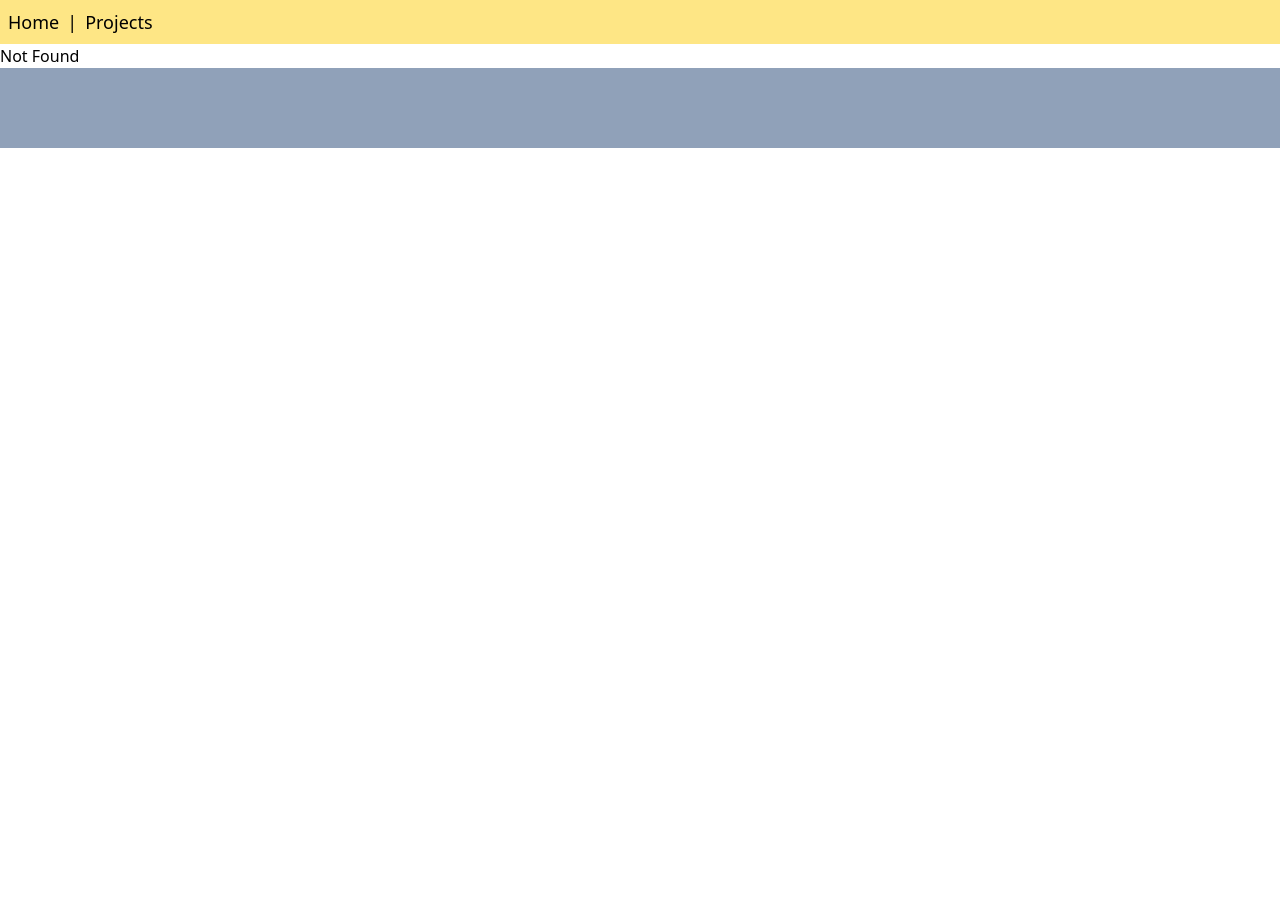
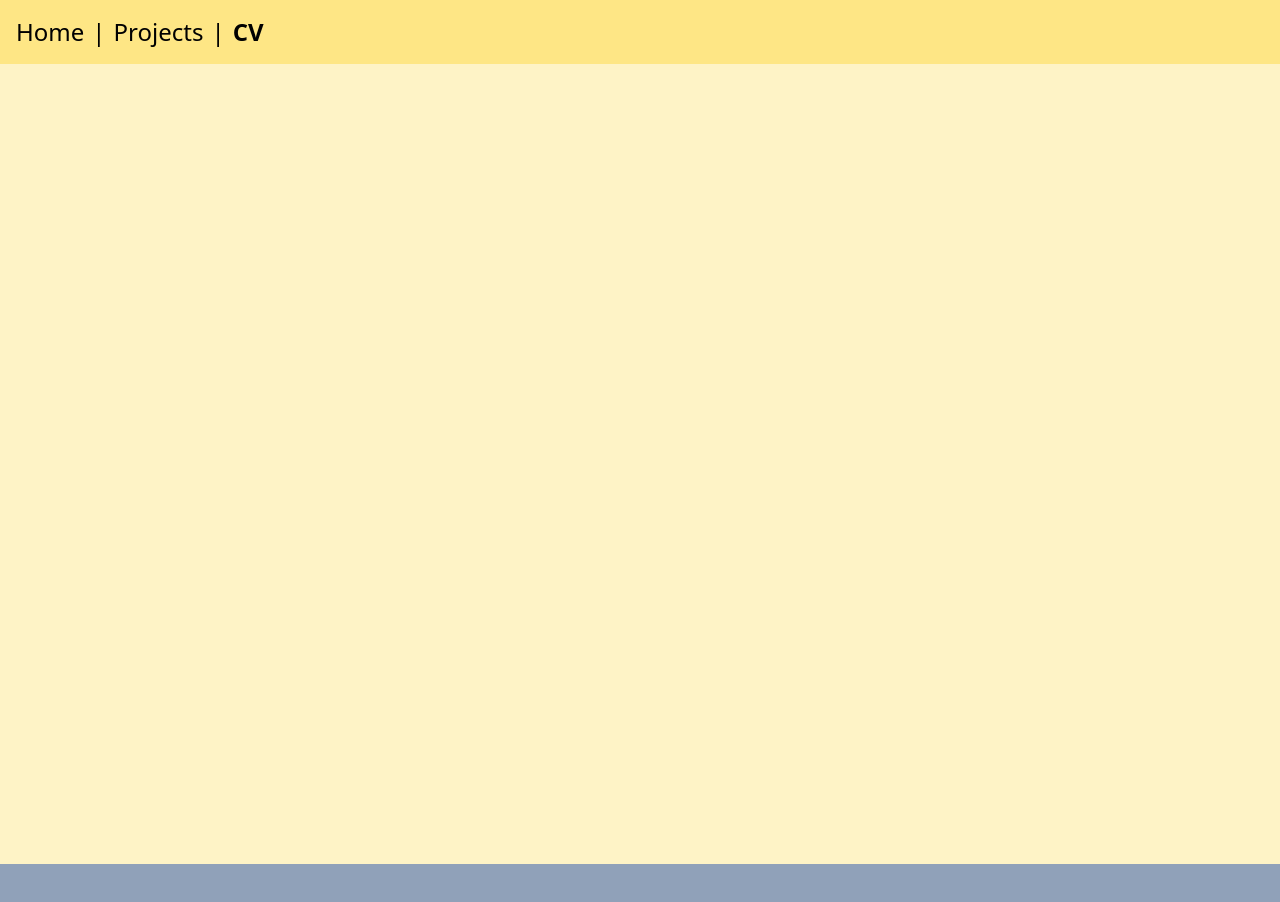
Before and after one commit to TibbersEvolved/portfolio2025, a React (Vite) app in the folder portfolio-app/: page /cv in a window 1280 px wide. Before the commit this address had no page. Shown: the top 902 px of the page. Before the commit the page ends 800 px from the top, so only its background shows below. Built offline with nearby package versions, Linux system fonts and the light colour scheme.

Commit message:
Transitions to buttons, added CV Page

```diff
--- a/portfolio-app/src/components/shared/navbar.tsx
+++ b/portfolio-app/src/components/shared/navbar.tsx
@@ -3,9 +3,10 @@ import { Link } from "@tanstack/react-router";
 export default function Navbar() {
   return (
     <>
-      <header className="flex justify-normal gap-2 p-2 bg-amber-200 w-auto text-lg text-center">
+      <header className="flex justify-normal gap-2 p-2 lg:p-4 bg-amber-200 w-auto text-lg m:text-xl lg:text-2xl text-center">
         <Link
           to="/"
+          className="hover:text-white transition-colors duration-100"
           activeProps={{
             className: "font-bold",
           }}
@@ -16,6 +17,7 @@ export default function Navbar() {
         <div>|</div>
         <Link
           to="/projects"
+          className="hover:text-white transition-colors duration-100"
           activeProps={{
             className: "font-bold",
           }}
@@ -23,6 +25,17 @@ export default function Navbar() {
         >
           Projects
         </Link>{" "}
+        <div>|</div>
+        <Link
+          to="/cv"
+          className="hover:text-white transition-colors duration-100"
+          activeProps={{
+            className: "font-bold",
+          }}
+          activeOptions={{ exact: true }}
+        >
+          CV
+        </Link>{" "}
       </header>
     </>
   );
--- a/portfolio-app/src/routeTree.gen.ts
+++ b/portfolio-app/src/routeTree.gen.ts
@@ -12,6 +12,7 @@
 
 import { Route as rootRoute } from './routes/__root'
 import { Route as ProjectsImport } from './routes/projects'
+import { Route as CvImport } from './routes/cv'
 import { Route as IndexImport } from './routes/index'
 
 // Create/Update Routes
@@ -19,6 +20,12 @@ import { Route as IndexImport } from './routes/index'
 const ProjectsRoute = ProjectsImport.update({
   id: '/projects',
   path: '/projects',
+  getParentRoute: () => rootRoute,
+} as any)
+
+const CvRoute = CvImport.update({
+  id: '/cv',
+  path: '/cv',
   getParentRoute: () => rootRoute,
 } as any)
 
@@ -39,6 +46,13 @@ declare module '@tanstack/react-router' {
       preLoaderRoute: typeof IndexImport
       parentRoute: typeof rootRoute
     }
+    '/cv': {
+      id: '/cv'
+      path: '/cv'
+      fullPath: '/cv'
+      preLoaderRoute: typeof CvImport
+      parentRoute: typeof rootRoute
+    }
     '/projects': {
       id: '/projects'
       path: '/projects'
@@ -53,36 +67,41 @@ declare module '@tanstack/react-router' {
 
 export interface FileRoutesByFullPath {
   '/': typeof IndexRoute
+  '/cv': typeof CvRoute
   '/projects': typeof ProjectsRoute
 }
 
 export interface FileRoutesByTo {
   '/': typeof IndexRoute
+  '/cv': typeof CvRoute
   '/projects': typeof ProjectsRoute
 }
 
 export interface FileRoutesById {
   __root__: typeof rootRoute
   '/': typeof IndexRoute
+  '/cv': typeof CvRoute
   '/projects': typeof ProjectsRoute
 }
 
 export interface FileRouteTypes {
   fileRoutesByFullPath: FileRoutesByFullPath
-  fullPaths: '/' | '/projects'
+  fullPaths: '/' | '/cv' | '/projects'
   fileRoutesByTo: FileRoutesByTo
-  to: '/' | '/projects'
-  id: '__root__' | '/' | '/projects'
+  to: '/' | '/cv' | '/projects'
+  id: '__root__' | '/' | '/cv' | '/projects'
   fileRoutesById: FileRoutesById
 }
 
 export interface RootRouteChildren {
   IndexRoute: typeof IndexRoute
+  CvRoute: typeof CvRoute
   ProjectsRoute: typeof ProjectsRoute
 }
 
 const rootRouteChildren: RootRouteChildren = {
   IndexRoute: IndexRoute,
+  CvRoute: CvRoute,
   ProjectsRoute: ProjectsRoute,
 }
 
@@ -97,11 +116,15 @@ export const routeTree = rootRoute
       "filePath": "__root.tsx",
       "children": [
         "/",
+        "/cv",
         "/projects"
       ]
     },
     "/": {
       "filePath": "index.tsx"
+    },
+    "/cv": {
+      "filePath": "cv.tsx"
     },
     "/projects": {
       "filePath": "projects.tsx"
--- /dev/null
+++ b/portfolio-app/src/routes/cv.tsx
@@ -0,0 +1,13 @@
+import { createFileRoute } from "@tanstack/react-router";
+
+export const Route = createFileRoute("/cv")({
+  component: RouteComponent,
+});
+
+function RouteComponent() {
+  return (
+    <>
+      <section className="min-h-dvh bg-amber-100"></section>
+    </>
+  );
+}
```
